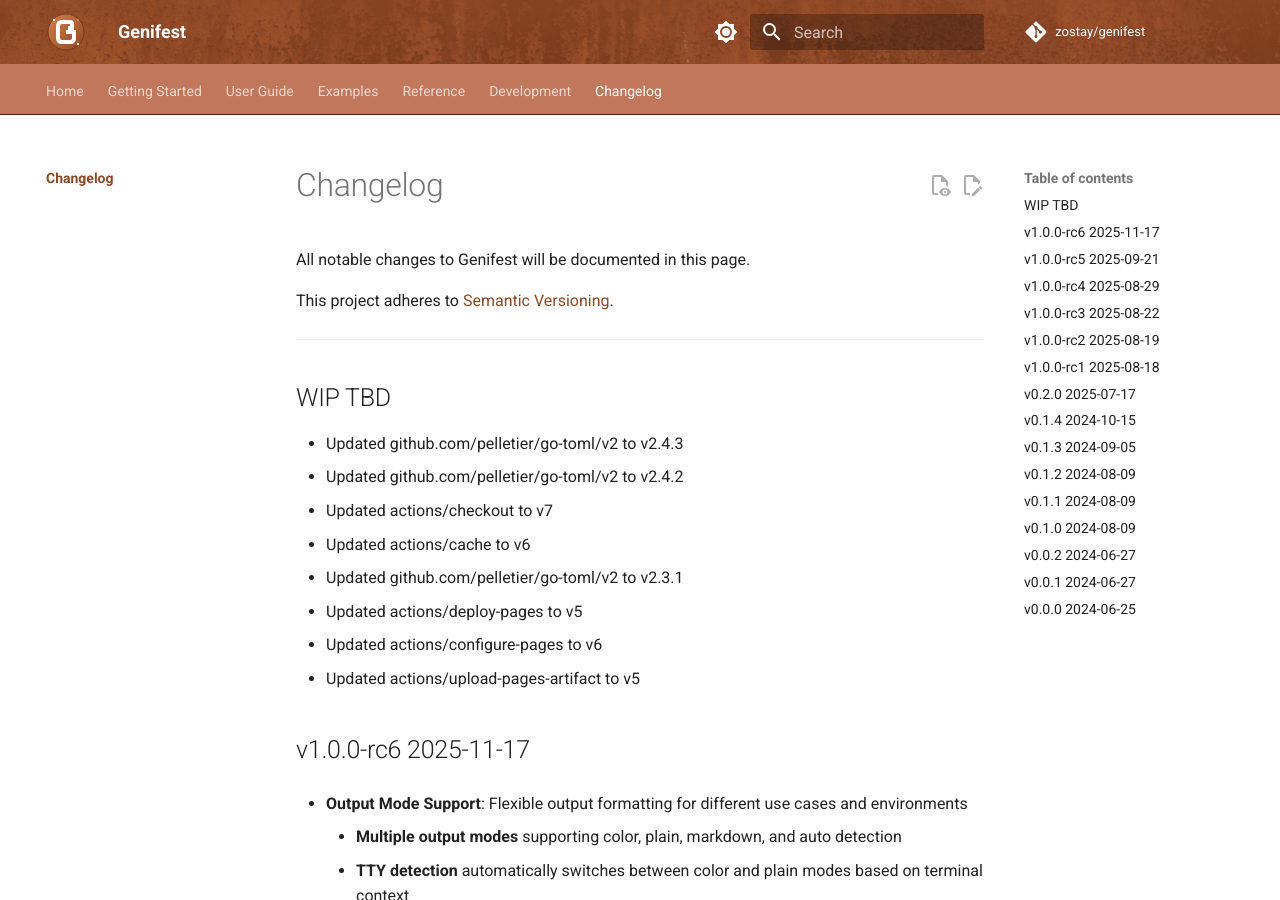
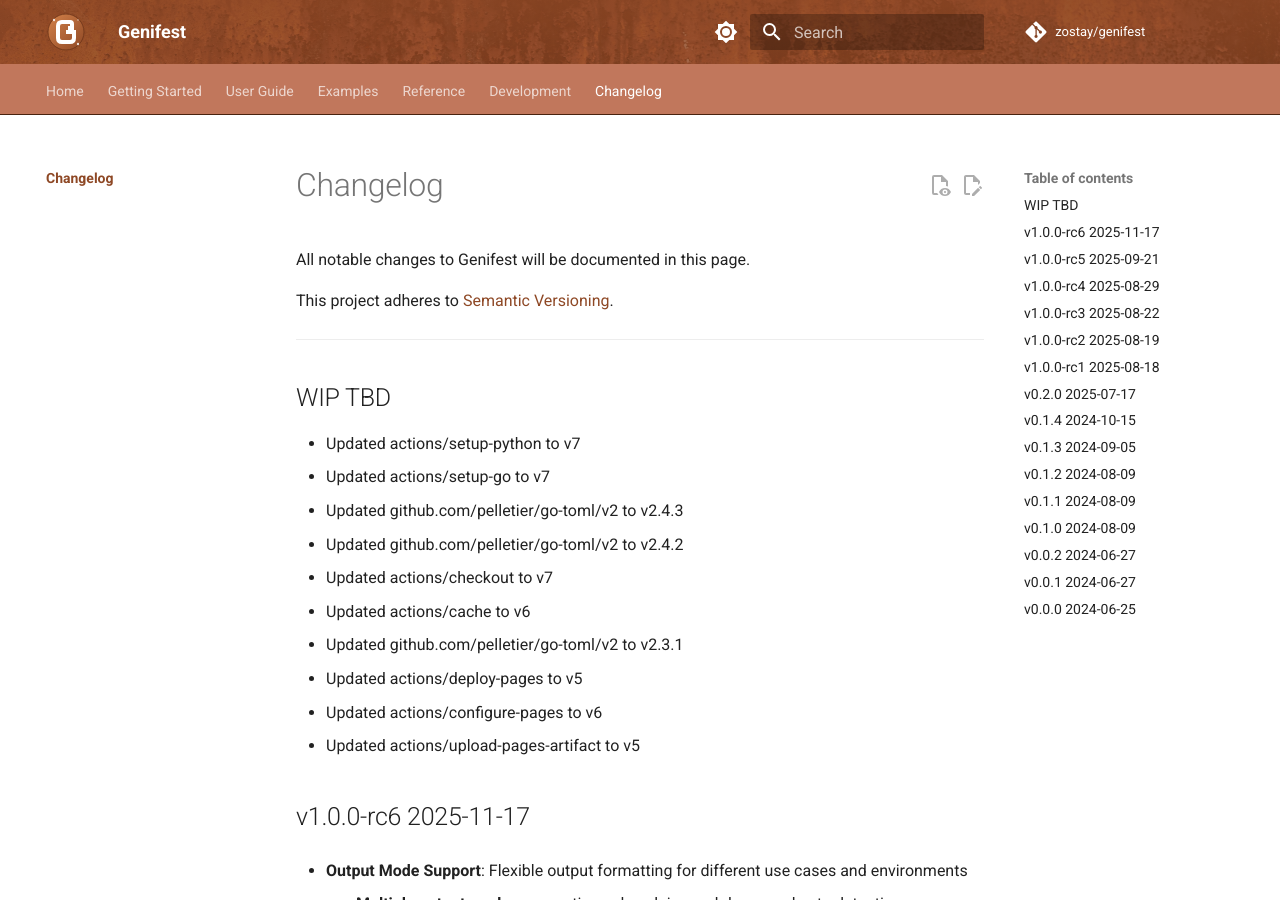
Before and after one commit to zostay/genifest, an MkDocs documentation site: the page built from docs/changelog.md, in a window 1280 px wide and 900 px high. Built offline with MkDocs 1.6.1 and Material for MkDocs 9.7.7, drawn with Linux system fonts in a browser that asks for light colours; comment, search, counter and statistics services are not loaded; the version menu is left out.

Commit message:
docs: update changelog for dependabot sweep 2026-07-20

```diff
--- a/Changes.md
+++ b/Changes.md
@@ -1,5 +1,7 @@
 ## WIP  TBD
 
+ * Updated actions/setup-python to v7
+ * Updated actions/setup-go to v7
  * Updated github.com/pelletier/go-toml/v2 to v2.4.3
  * Updated github.com/pelletier/go-toml/v2 to v2.4.2
  * Updated actions/checkout to v7
```
